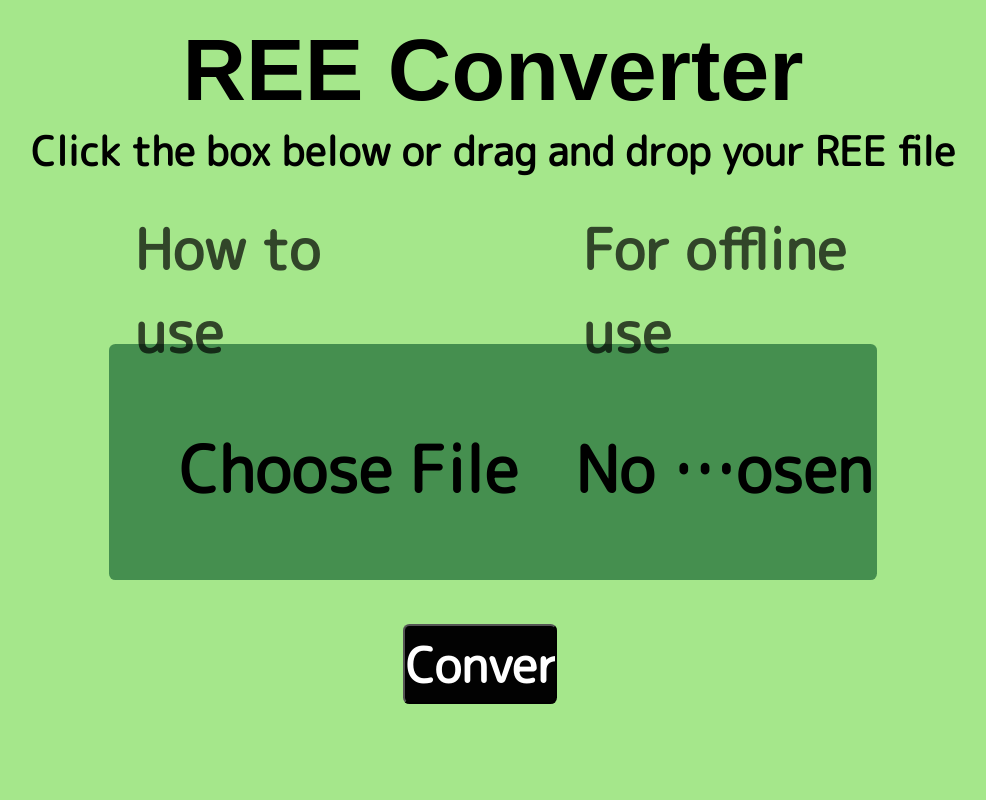
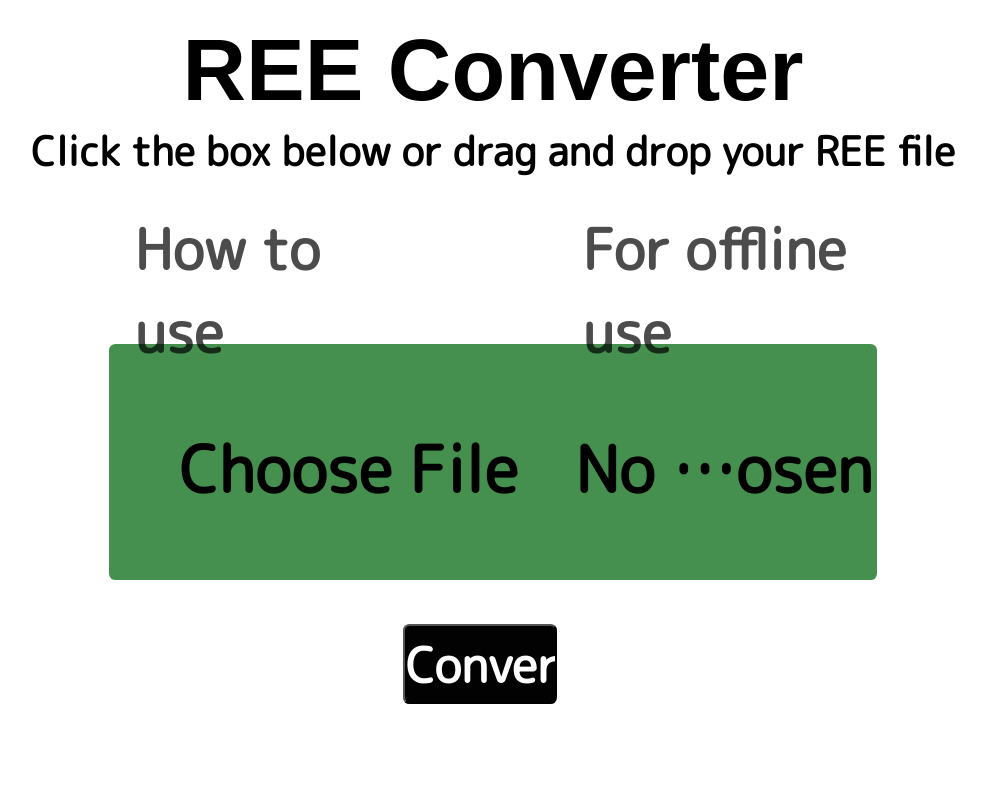
Before and after one commit to Hbm1g18/ree_converter, a Flask app: page / in a window 1280 px wide. Shown: the whole page, without its empty margins (147-1133 px from the left). Run offline with Flask 2, Linux system fonts and the light colour scheme; some web fonts are replaced.

```diff
--- a/static/styles/style.css
+++ b/static/styles/style.css
@@ -4,7 +4,7 @@
 
   }
 body{
-    background-color: rgb(165, 231, 139);
+    /* background-color: rgb(165, 231, 139); */
 }
 #ttl{
     width: 100vw;
```
